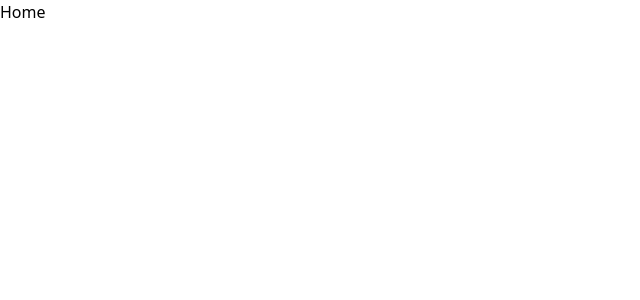
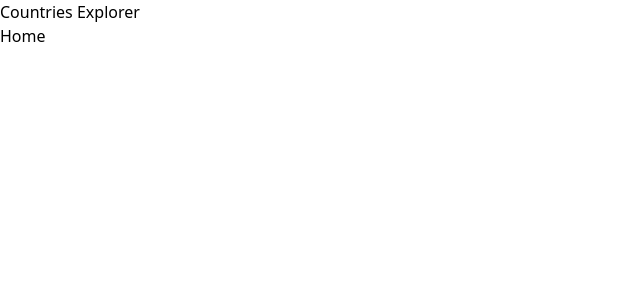
Before and after one commit to nesarikartejas10/country-explorer-router-v7, a React (Vite) app: page / in a window 1280 px wide. Shown: the top 300 px of the page, without its empty margins (0-640 px from the left). Built offline with nearby package versions, Linux system fonts and the light colour scheme.

Commit message:
implement shared layout with Navbar and nested routes via React Router Outlet

```diff
--- /dev/null
+++ b/src/components/Navbar.jsx
@@ -0,0 +1,17 @@
+import React from "react";
+
+const Navbar = () => {
+  return (
+    <div>
+      <div>
+        <div>
+          <span>
+            Countries <span>Explorer</span>
+          </span>
+        </div>
+      </div>
+    </div>
+  );
+};
+
+export default Navbar;
--- /dev/null
+++ b/src/layouts/RootLayout.jsx
@@ -0,0 +1,13 @@
+import { Outlet } from "react-router-dom";
+import Navbar from "../components/Navbar";
+
+const RootLayout = () => {
+  return (
+    <>
+      <Navbar />
+      <Outlet />
+    </>
+  );
+};
+
+export default RootLayout;
--- a/src/routes/router.jsx
+++ b/src/routes/router.jsx
@@ -3,10 +3,15 @@ import Home from "../pages/Home";
 import Countries from "../pages/Countries";
 import Country from "../pages/Country";
 import About from "../pages/About";
+import RootLayout from "../layouts/RootLayout";
 
 export const router = createBrowserRouter([
   {
     path: "/",
+    element: <RootLayout />,
+    children: [
+      {
+        index: true,
         element: <Home />,
       },
 
@@ -24,4 +29,6 @@ export const router = createBrowserRouter([
         path: "/about",
         element: <About />,
       },
+    ],
+  },
 ]);
```
Lines whose indentation alone changed are shown as unchanged.
